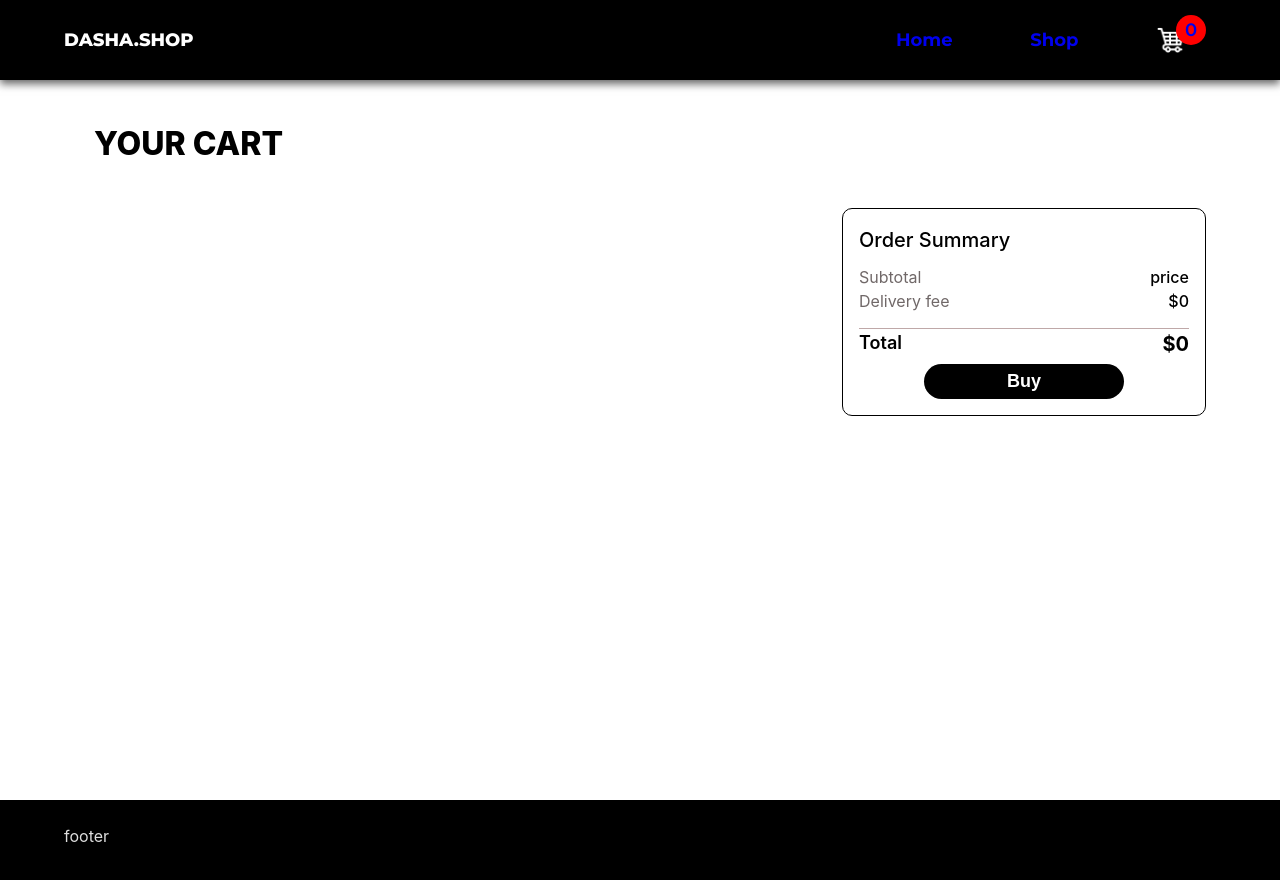
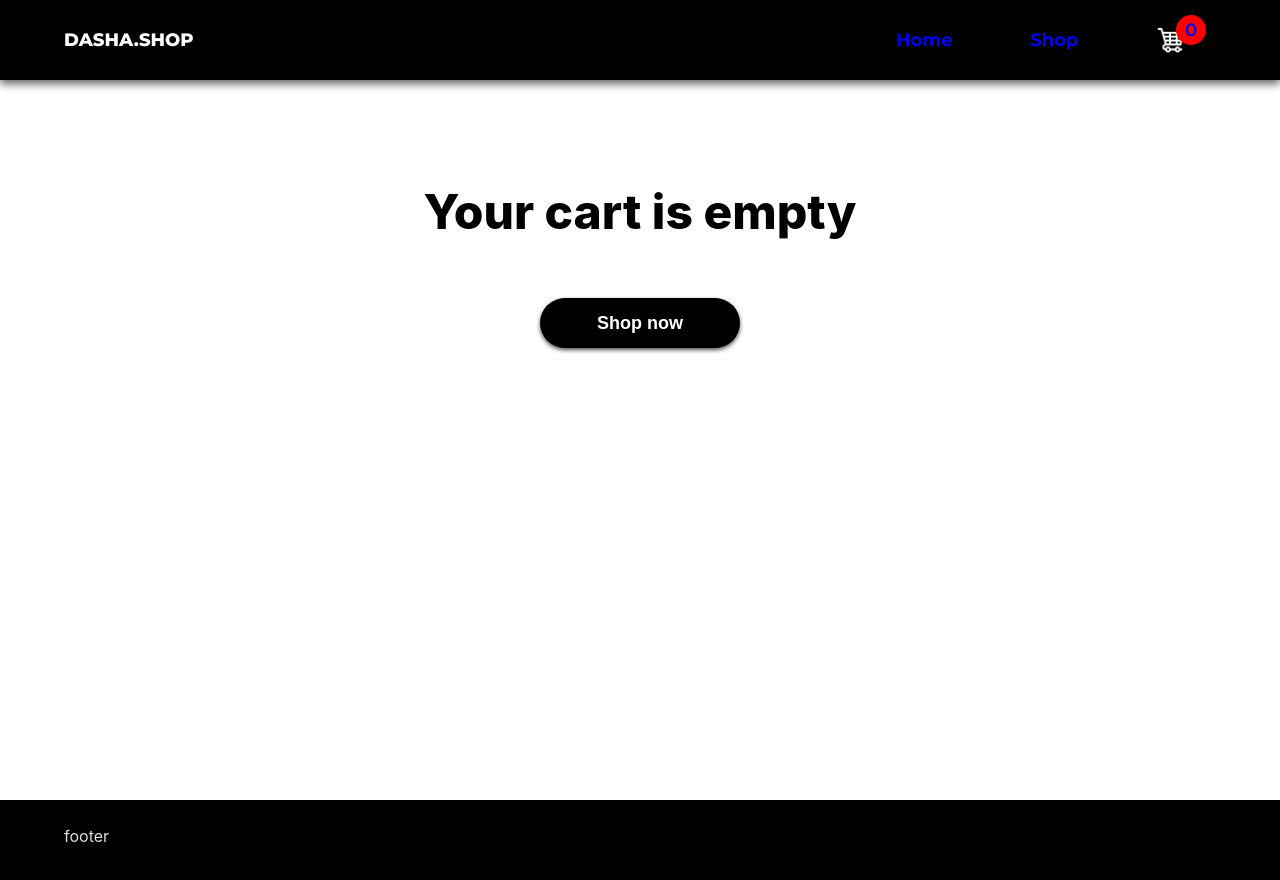
Before and after one commit to Vlad-Petruk/shopping-cart, a React (Vite) app: page /cart in a window 1280 px wide. Shown: the top 880 px of the page. Built offline with nearby package versions, Linux system fonts and the light colour scheme.

Commit message:
add empty cart page end conditional rendering

```diff
--- a/src/components/Cart/Cart.jsx
+++ b/src/components/Cart/Cart.jsx
@@ -1,13 +1,15 @@
 import { useOutletContext } from "react-router-dom";
-import CartProduct from "./CartPtoduct";
+import CartProduct from "./CartProduct";
 import styles from "./Cart.module.css"
 
 function Cart() {
   const [cart, setCart, cartAmount, setCartAmount] = useOutletContext();
 
-// There must be conditional rendering based on cart
+
   return (
     <div className={styles.cart}>
+      {cart.length > 0 ? (
+        <>
           <div className={styles.productsBox}>
             <div className={styles.h1}>YOUR CART</div>
             <div className={styles.products}>
@@ -40,6 +42,13 @@ function Cart() {
               <button className={styles.buyBtn}>Buy</button>
             </div>
           </div>
+        </>
+      ) : (
+        <div className={styles.empty}>
+          <p>Your cart is empty</p>
+          <button className={styles.shopBtn}>Shop now</button>
+          </div>
+      )}
     </div>
   );
 }
--- a/src/components/Cart/Cart.module.css
+++ b/src/components/Cart/Cart.module.css
@@ -105,3 +105,36 @@
     border-radius: 9000px;
     align-self: center;
 }
+
+/* Empty cart */
+.empty{
+    display: flex;
+    flex-direction: column;
+    align-items: center;
+    width: 100%;
+    padding-top: 6rem;
+}
+
+.empty p{
+    font-size: 3rem;
+    font-weight: 800;
+    padding-bottom: 50px;
+}
+
+.shopBtn{
+    background: black;
+    color: white;
+    font-size: 18px;
+    font-weight: 600;
+    width: 200px;
+    height: 50px;
+    border: none;
+    border-radius: 9000px;
+    box-shadow:  0px 2px 4px rgba(0, 0, 0, 0.7);
+    cursor: pointer;
+    transition: transform 0.3s ease;
+}
+
+.shopBtn:hover{
+    transform: scale(1.1);
+}
```
Lines whose indentation alone changed are shown as unchanged.
